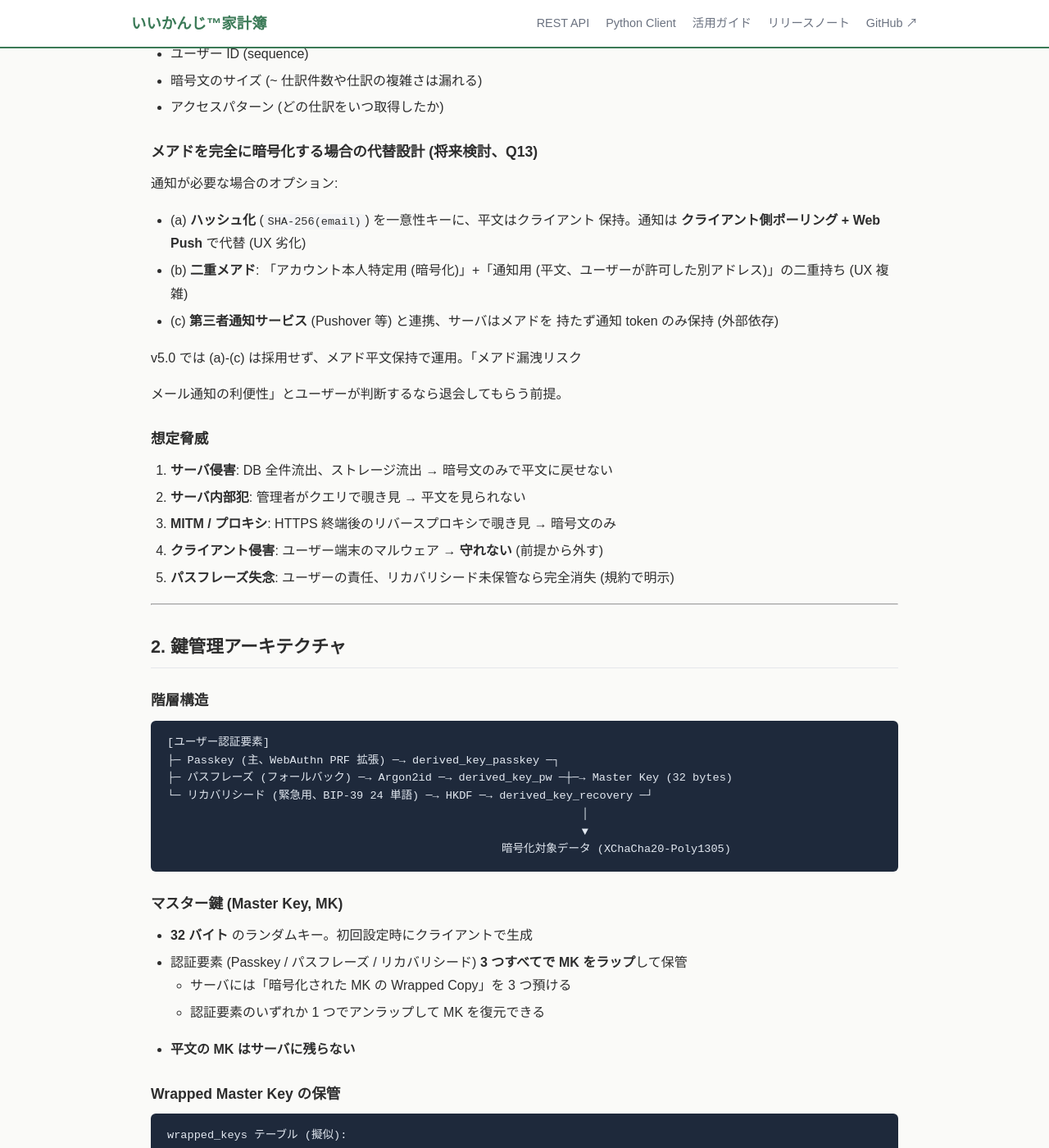
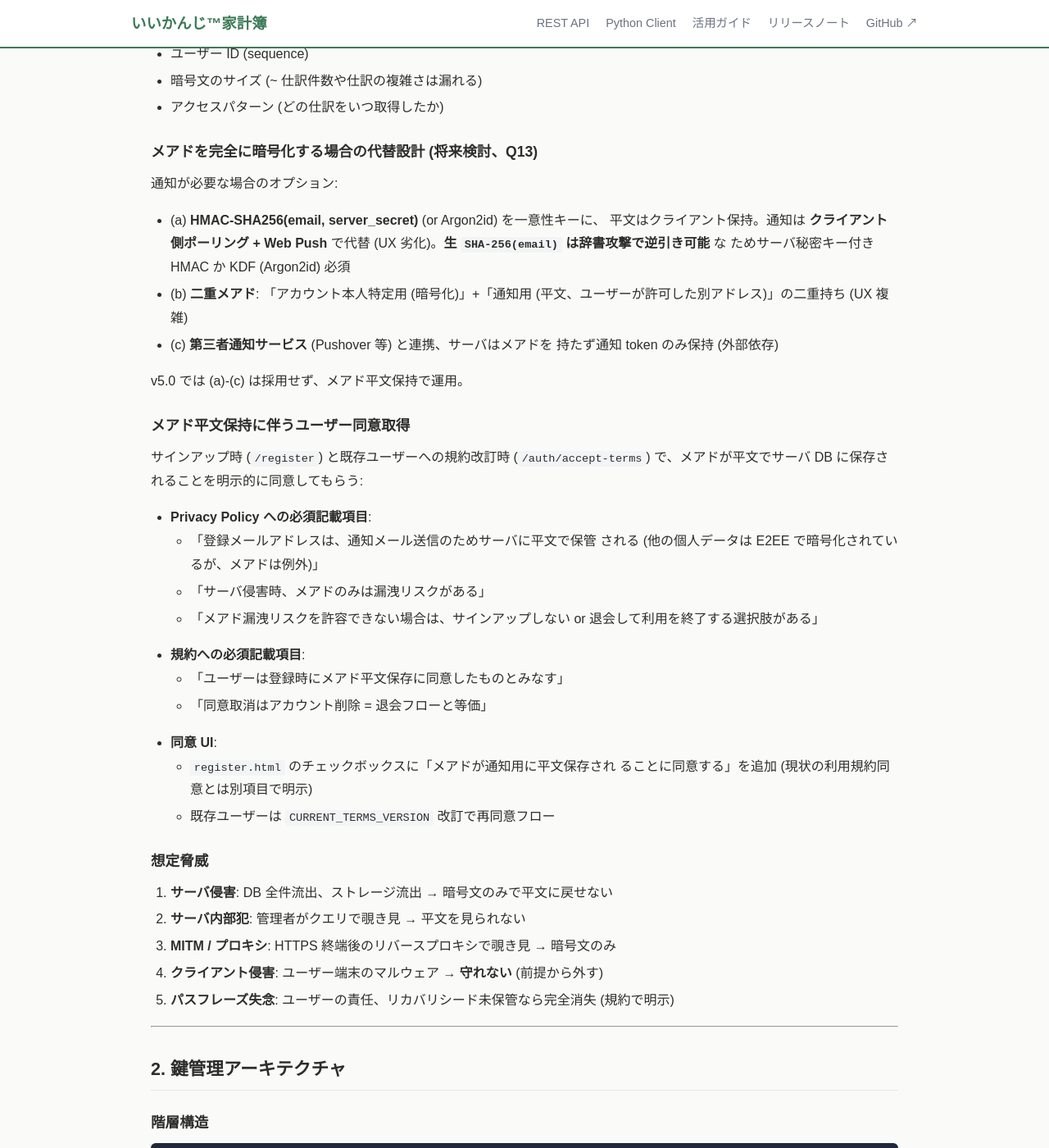
Before and after one commit to nananek/iikanji-kakeibo, a Jekyll site: the page built from docs/v5-e2ee/index.md, in a window 1280 px wide and 1400 px high, scrolled down 1679 px. Shown: the whole window at 82% size. Built offline with Jekyll 4.4.1, drawn with Linux system fonts in a browser that asks for light colours.

Commit message:
docs(v5): メアド平文保持の同意取得フロー + ハッシュ化の HMAC 推奨
PR #115 第 1 回 review (verdict: approve、軽微 2 件) を反映。

### 軽微 1: メアド平文保持の同意取得フローを §1 に追記

レビュアー指摘:
> 将来の利用規約や Privacy Policy に転記しやすいよう「登録時に
> ユーザーは email が平文保存されることに同意する」という形式で
> 合意フローを §2 以降に追記することを検討してもよい。

「メアド平文保持に伴うユーザー同意取得」セクションを新設。
- Privacy Policy への必須記載項目 (3 つ)
- 規約への必須記載項目 (2 つ)
- 同意 UI 設計 (register.html チェックボックス + 既存ユーザー再同意)

### 軽微 2: 代替設計 (a) のハッシュ化を HMAC-SHA256 推奨に修正

レビュアー指摘:
> SHA-256(email) だけでは辞書攻撃に脆弱 (メアドの空間は有限)。
> HMAC-SHA256(email, server_secret) か argon2id の方が安全。

(a) ハッシュ化案の表記を「HMAC-SHA256(email, server_secret) (or
Argon2id) を一意性キーに」に変更。生 SHA-256 では辞書攻撃で逆引き
可能な旨を注記。

Co-Authored-By: Claude Opus 4.7 (1M context) <noreply@anthropic.com>

```diff
--- a/docs/v5-e2ee/index.md
+++ b/docs/v5-e2ee/index.md
@@ -63,15 +63,35 @@ title: v5.0 E2EE 設計書 (たたき台)
 ### メアドを完全に暗号化する場合の代替設計 (将来検討、Q13)
 
 通知が必要な場合のオプション:
-- (a) **ハッシュ化** (`SHA-256(email)`) を一意性キーに、平文はクライアント
-  保持。通知は **クライアント側ポーリング + Web Push** で代替 (UX 劣化)
+- (a) **HMAC-SHA256(email, server_secret)** (or Argon2id) を一意性キーに、
+  平文はクライアント保持。通知は **クライアント側ポーリング + Web Push**
+  で代替 (UX 劣化)。**生 `SHA-256(email)` は辞書攻撃で逆引き可能** な
+  ためサーバ秘密キー付き HMAC か KDF (Argon2id) 必須
 - (b) **二重メアド**: 「アカウント本人特定用 (暗号化)」+「通知用
   (平文、ユーザーが許可した別アドレス)」の二重持ち (UX 複雑)
 - (c) **第三者通知サービス** (Pushover 等) と連携、サーバはメアドを
   持たず通知 token のみ保持 (外部依存)
 
-v5.0 では (a)-(c) は採用せず、メアド平文保持で運用。「メアド漏洩リスク
-> メール通知の利便性」とユーザーが判断するなら退会してもらう前提。
+v5.0 では (a)-(c) は採用せず、メアド平文保持で運用。
+
+### メアド平文保持に伴うユーザー同意取得
+
+サインアップ時 (`/register`) と既存ユーザーへの規約改訂時 (`/auth/accept-terms`)
+で、メアドが平文でサーバ DB に保存されることを明示的に同意してもらう:
+
+- **Privacy Policy への必須記載項目**:
+  - 「登録メールアドレスは、通知メール送信のためサーバに平文で保管
+    される (他の個人データは E2EE で暗号化されているが、メアドは例外)」
+  - 「サーバ侵害時、メアドのみは漏洩リスクがある」
+  - 「メアド漏洩リスクを許容できない場合は、サインアップしない
+    or 退会して利用を終了する選択肢がある」
+- **規約への必須記載項目**:
+  - 「ユーザーは登録時にメアド平文保存に同意したものとみなす」
+  - 「同意取消はアカウント削除 = 退会フローと等価」
+- **同意 UI**:
+  - `register.html` のチェックボックスに「メアドが通知用に平文保存され
+    ることに同意する」を追加 (現状の利用規約同意とは別項目で明示)
+  - 既存ユーザーは `CURRENT_TERMS_VERSION` 改訂で再同意フロー
 
 ### 想定脅威
 
```
